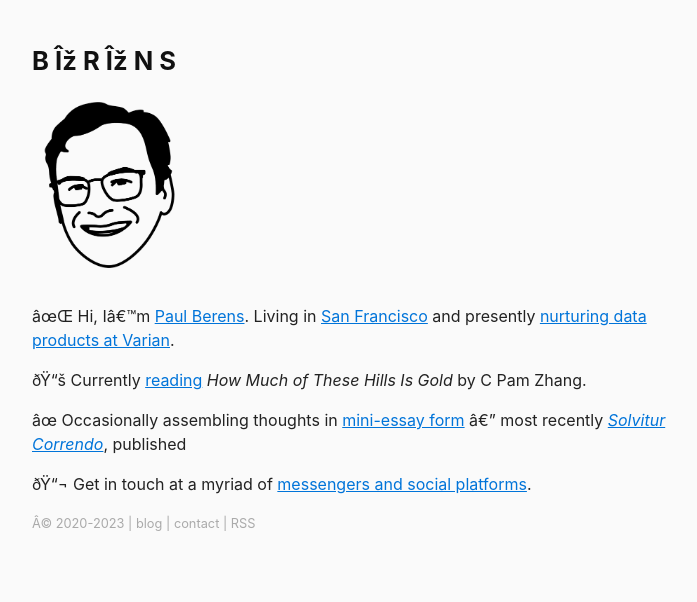
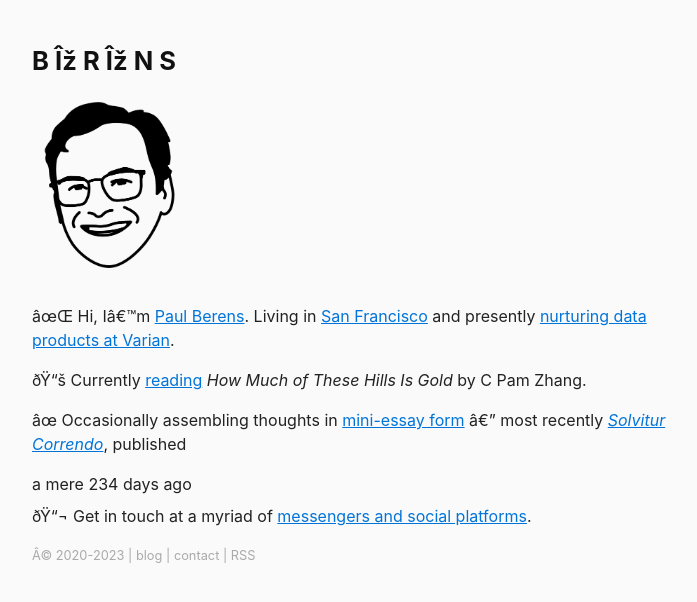
Before and after one commit to berensp/berensp.github.io, a Jekyll site: the page built from index.md, in a window 1280 px wide. Shown: the top 602 px of the page, without its empty margins (288-985 px from the left). Built offline with Jekyll 4.4.1, drawn with Linux system fonts in a browser that asks for light colours; a script that is not in the unit is left out.

Commit message:
Update home.html

```diff
--- a/_layouts/home.html
+++ b/_layouts/home.html
@@ -1,14 +1,18 @@
 ---
 layout: default
 ---
+<body>
+
 <header>
   <h1>{{ site.title | escape }}</h1>
 </header>
 
 <main>
-
   {{ content }}
-
 </main>
 
 {%- include footer.html -%}
+
+<script src="../timediff.js"></script>
+
+</body>
```
